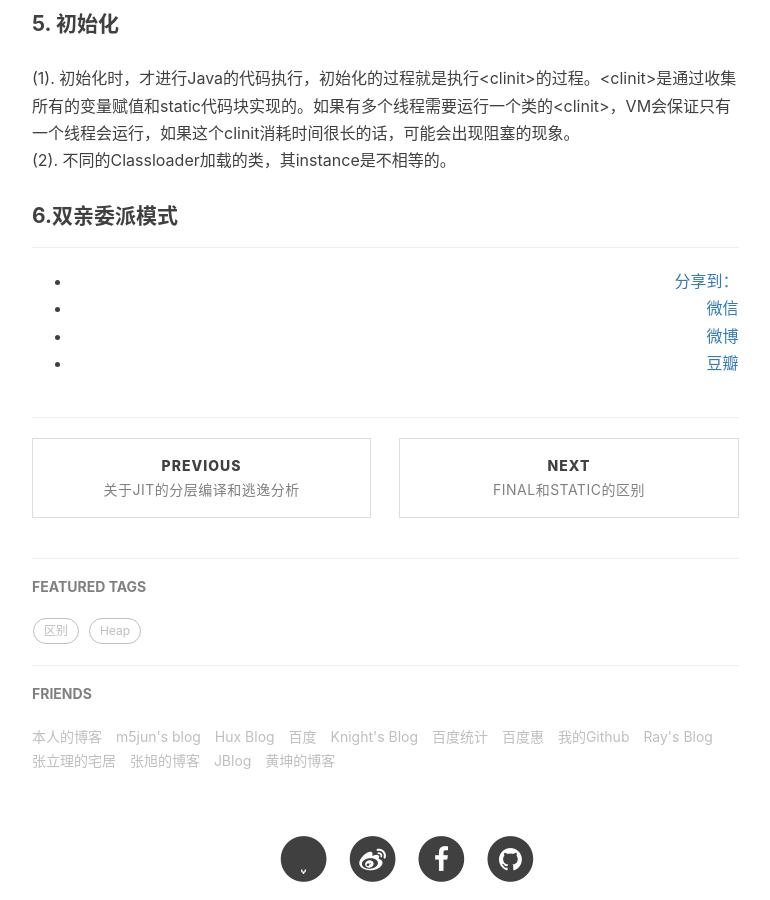
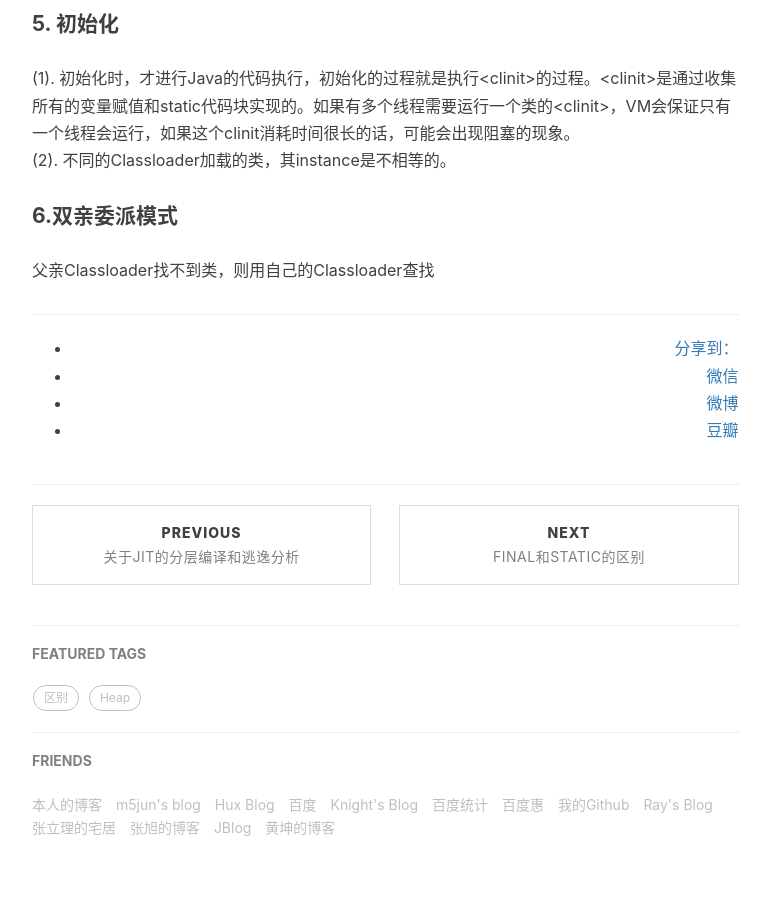
Before and after one commit to baiscjava/basicjava.github.io, a Jekyll site: the page built from _posts/2017-01-15-Java虚拟机类加载机制.md, in a window 1280 px wide and 900 px high, scrolled down 1502 px. Shown: the whole window, without its empty margins (233-1003 px from the left). Built offline with Jekyll 4.4.1, drawn with Linux system fonts in a browser that asks for light colours; nearby versions of some CDN libraries; our own code applies the rules of GitHub Pages for plain Markdown files; comment, search, counter and statistics services are not loaded.

Commit message:
Update 2017-01-15-Java虚拟机类加载机制.md

```diff
--- a/_posts/2017-01-15-Java虚拟机类加载机制.md
+++ b/_posts/2017-01-15-Java虚拟机类加载机制.md
@@ -5,9 +5,9 @@
 author: "Yin Haomin"
 tags:
     - 类加载
-    - 理解
-    - Classloader
-    -
+    - 理解
+    - Classloader
+    - 双亲委派
 ---
 
 总结一下虚拟机加载类的机制。<br>
@@ -41,3 +41,4 @@
 (2). 不同的Classloader加载的类，其instance是不相等的。<br>
 
 #### 6.双亲委派模式
+父亲Classloader找不到类，则用自己的Classloader查找<br>
```
